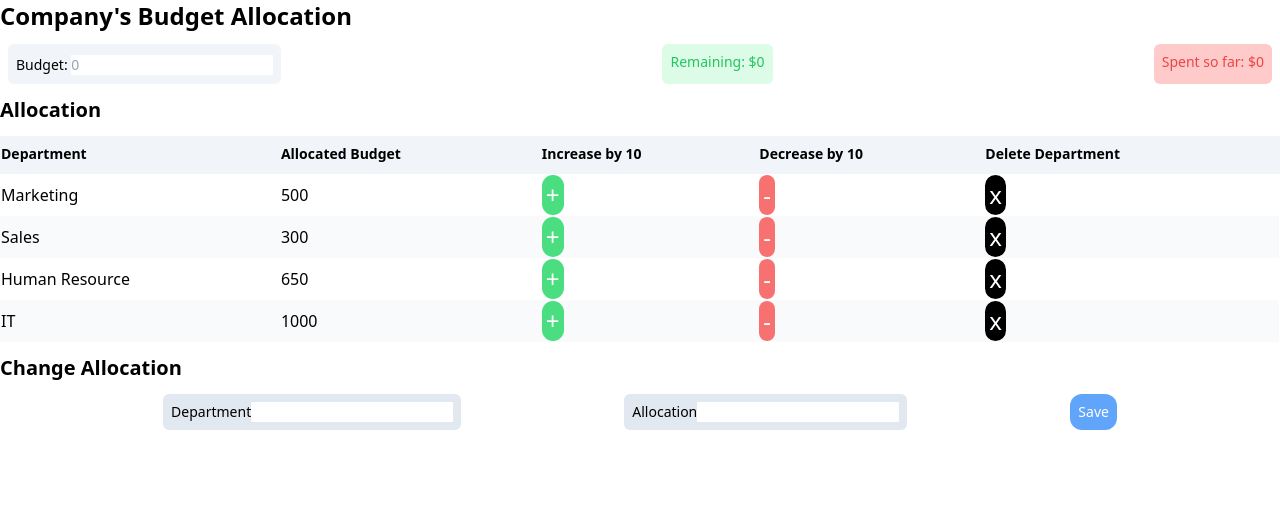
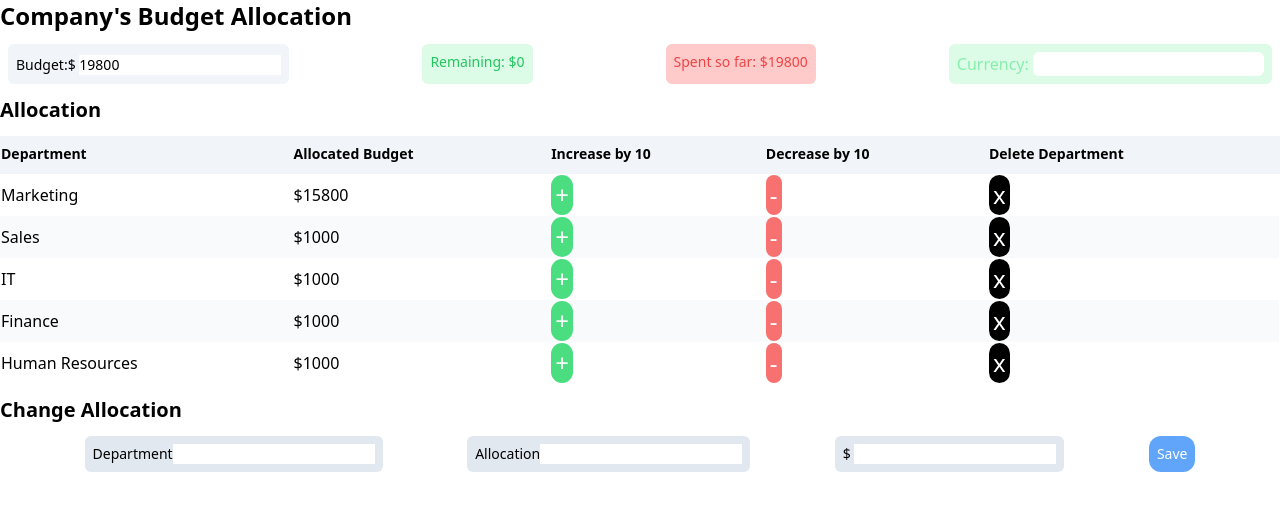
Before and after one commit to Unomars4/company-budget-allocator, a React app: page / in a window 1280 px wide. Shown: the top 510 px of the page. Built offline with nearby package versions, Linux system fonts and the light colour scheme; the HTML template or start-up script is replaced by a standard one.

Commit message:
final refactor

```diff
--- /dev/null
+++ b/data/currencies.ts
@@ -0,0 +1,10 @@
+import {ICurrency} from "../src/types";
+
+const currencies: ICurrency[] = [
+    {name: "Dollar", sign: "$"},
+    {name: "Pound", sign: "£"},
+    {name: "Euro", sign: "€"},
+    {name: "Rupee", sign: "₹"}
+];
+
+export default currencies;
--- a/data/departments.ts
+++ b/data/departments.ts
@@ -1,21 +1,25 @@
-import {Department} from "../src/types";
+import {DepartmentAllocation} from "../src/types";
 
-const data: Department[] = [
+const data: DepartmentAllocation[] = [
     {
         name: "Marketing",
-        amountAllocated: 500,
+        amount: 15800,
     },
     {
         name: "Sales",
-        amountAllocated: 300,
-    },
-    {
-        name: "Human Resource",
-        amountAllocated: 650,
+        amount: 1000,
     },
     {
         name: "IT",
-        amountAllocated: 1000,
+        amount: 1000,
+    },
+    {
+        name: "Finance",
+        amount: 1000,
+    },
+    {
+        name: "Human Resources",
+        amount: 1000,
     }
 ];
 
--- a/src/App.tsx
+++ b/src/App.tsx
@@ -1,4 +1,3 @@
-import {useState} from 'react';
 import Allocator from './components/Allocator';
 import ChangeAllocation from './components/ChangeAllocation';
 import TableAllocation from './components/TableAllocation';
--- a/src/components/Allocator.tsx
+++ b/src/components/Allocator.tsx
@@ -1,24 +1,71 @@
+import {useEffect} from "react";
 import {useBudgetStore} from "../store";
+import {ICurrency} from "../types";
+import {getTotalSpent} from "../utils";
+import currencies from "../../data/currencies";
 
 const Allocator = () => {
     const budget = useBudgetStore((state) => state.budget);
-    const spent = useBudgetStore((state) => state.spent);
+    const spent = getTotalSpent(useBudgetStore((state) => state.data));
+    const updateBudget = useBudgetStore((state) => state.updateBudget);
+    const currency = useBudgetStore((state) => state.currency);
+    const updateCurr = useBudgetStore((state) => state.updateCurrency);
+    const remaining = budget - spent;
 
+    useEffect(() => {
+        updateBudget(spent);
+    }, []);
+
+    const currencyHandler = (event: React.SyntheticEvent) => {
+        event.preventDefault();
+        const currency = event.target.value;
+        updateCurr(currency);
+    }
+
+    const budgetHandler = (event: React.SyntheticEvent) => {
+        event.preventDefault();
+        if (event.target.value > 20000) {
+            window.alert(`Budget cannot exceed ${currency}20000`);
+            return;
+        }
+
+        if (event.target.value < spent) {
+            window.alert(`Budget cannot be lower than spending`);
+            return;
+        }
+        updateBudget(Number(event.target.value));
+    }
 
     return (
         <section className='flex flex-row justify-between my-3'>
             <article className='p-2 mx-2 rounded-md bg-slate-100 min-w-fit'>
                 <label className='text-sm'>
-                    Budget: <input type="number" min={0} placeholder="0" onChange={(e) => updateBudget(Number(e.target.value))} />
+                    Budget:{currency} <input type="number" min={0} placeholder="0" value={budget} onChange={budgetHandler} />
                 </label>
             </article>
             <article className='p-2 mx-2 rounded-md bg-green-100 min-w-fit'>
-                <p className='text-green-500 text-sm'>Remaining: ${budget} </p>
+                <p className='text-green-500 text-sm'>Remaining: {currency}{remaining} </p>
             </article>
             <article className='p-2 mx-2 rounded-md bg-red-200 min-w-fit'>
-                <p className='text-red-500 text-sm'>Spent so far: ${spent}</p>
+                <p className='text-red-500 text-sm'>Spent so far: {currency}{spent}</p>
             </article>
-        </section>
+            <article className='p-2 mx-2 rounded-md bg-green-100 text-green-300 min-w-fit'>
+                <label htmlFor="currency">Currency: </label>
+                <input className="rounded-md" id="currency" name="currency" type="text" list="currencies" onChange={currencyHandler} />
+                <datalist id="currencies">
+                    <select>
+                        {currencies.map((v: ICurrency, i) => {
+                            if (i === 0) {
+                                return (<option key={v.sign} value={`${v.sign} ${v.name}`} selected></option>);
+                            }
+                            return (
+                                <option key={v.sign} value={`${v.sign} ${v.name}`} ></option>
+                            );
+                        })}
+                    </select>
+                </datalist>
+            </article>
+        </section >
     )
 }
 
--- a/src/components/ChangeAllocation.tsx
+++ b/src/components/ChangeAllocation.tsx
@@ -1,16 +1,29 @@
 import {useBudgetStore} from "../store";
-import {Department} from "../types";
+import {DepartmentAllocation} from "../types";
+import {getTotalSpent} from "../utils";
 
 const ChangeAllocation = () => {
-    const departments: Department[] = useBudgetStore((state) => state.data);
+    const departments: DepartmentAllocation[] = useBudgetStore((state) => state.data);
+    const currency: string = useBudgetStore((state) => state.currency);
+    const budget = useBudgetStore((state) => state.budget);
+    const spent = getTotalSpent(useBudgetStore((state) => state.data));
+    const remaining = budget - spent;
+    const updateDepAllocation = useBudgetStore((state) => state.updateDepAllocation);
 
     const saveAllocation = (event: React.SyntheticEvent) => {
         event.preventDefault();
+        const {department, allocation, amount} = event.target;
+
+        if (Number(amount.value) > remaining) {
+            window.alert(`The amount cannot exceed remaining funds ${currency}${remaining}`);
+            return;
+        }
+        updateDepAllocation(department.value, allocation.value, amount.value);
     }
 
     return (
         <section>
-            <form className="flex flex-row justify-evenly">
+            <form onSubmit={saveAllocation} className="flex flex-row justify-evenly">
                 <div className="bg-slate-200 text-sm p-2 rounded-md">
                     <label htmlFor="department">Department</label>
                     <input id="department" name="department" type="text" list="departments" />
@@ -23,15 +36,19 @@ const ChangeAllocation = () => {
                     </datalist>
                 </div>
                 <div className="bg-slate-200 text-sm p-2 rounded-md">
-                    <label>Allocation</label>
+                    <label htmlFor="allocation">Allocation</label>
                     <input id="allocation" name="allocation" type="text" list="allocations" />
                     <datalist id="allocations">
                         <select>
                             <option value="Add"></option>
+                            <option value="Remove"></option>
                         </select>
                     </datalist>
                 </div>
-                <button onClick={saveAllocation} className="p-2 rounded-xl text-sm bg-blue-400 text-white" type="submit">Save</button>
+                <div className="bg-slate-200 text-sm p-2 rounded-md">
+                    {currency} <input min={1} id="amount" name="amount" type="number" autoSave="false" autoComplete="false" />
+                </div>
+                <button className="p-2 rounded-xl text-sm bg-blue-400 text-white" type="submit">Save</button>
             </form>
         </section>
     );
--- a/src/components/TableAllocation.tsx
+++ b/src/components/TableAllocation.tsx
@@ -1,8 +1,38 @@
 import {useBudgetStore} from "../store";
-import {Department} from "../types";
+import {DepartmentAllocation} from "../types";
+import {getEventData, getTotalSpent} from "../utils";
 
 const TableAllocation = () => {
-    const departments: Department[] = useBudgetStore((state) => state.data);
+    const departments: DepartmentAllocation[] = useBudgetStore((state) => state.data);
+    const budget = useBudgetStore((state) => state.budget);
+    const spent = getTotalSpent(useBudgetStore((state) => state.data));
+    const remaining = budget - spent;
+    const incrBy10: (index: number) => void = useBudgetStore((state) => state.incrDepBy10);
+    const decrBy10: (index: number) => void = useBudgetStore((state) => state.decrDepBy10);
+    const currency: string = useBudgetStore((state) => state.currency);
+    const removeDept: (dept: string) => void = useBudgetStore((state) => state.removeDept);
+
+    const handleIncr = (event: React.SyntheticEvent): void => {
+        event.preventDefault();
+        if (remaining < 10) {
+            window.alert(`Cannot exceed remaining budget ${currency}${remaining}`);
+            return;
+        }
+        const index = Number(getEventData(event, "index"));
+        incrBy10(index);
+    }
+
+    const handleDecr = (event: React.SyntheticEvent): void => {
+        event.preventDefault();
+        const index = Number(getEventData(event, "index"));
+        decrBy10(index);
+    }
+
+    const handleDelete = (event: React.SyntheticEvent): void => {
+        event.preventDefault();
+        const name = String(getEventData(event, "name"));
+        removeDept(name);
+    }
 
     return (
         <section className="mb-3">
@@ -17,21 +47,21 @@ const TableAllocation = () => {
                     </tr>
                 </thead>
                 <tbody>
-                    {departments ? departments.map(d => (
+                    {departments.map((d: DepartmentAllocation, i) => (
                         <tr className="odd:bg-white even:bg-slate-50" key={d.name}>
                             <td>{d.name}</td>
-                            <td>{d.amountAllocated}</td>
+                            <td>{currency}{d.amount}</td>
                             <td>
-                                <button className="p-1 rounded-full text-white text-center text-2xl bg-green-400" type="button">+</button>
+                                <button className="p-1 rounded-full text-white text-center text-2xl bg-green-400" type="button" data-index={i} data-name={d.name} onClick={handleIncr}>+</button>
                             </td>
                             <td>
-                                <button className="p-1 rounded-full text-white text-center text-2xl bg-red-400" type="button">-</button>
+                                <button className="p-1 rounded-full text-white text-center text-2xl bg-red-400" type="button" data-index={i} data-name={d.name} onClick={handleDecr}>-</button>
                             </td>
                             <td>
-                                <button className="p-1 rounded-full text-white text-center text-2xl bg-black" type="button">x</button>
+                                <button className="p-1 rounded-full text-white text-center text-2xl bg-black" type="button" data-name={d.name} onClick={handleDelete}>x</button>
                             </td>
                         </tr>
-                    )) : null}
+                    ))}
                 </tbody>
             </table>
         </section>
--- a/src/hooks/index.ts
+++ /dev/null
@@ -1,18 +0,0 @@
-import {useBudgetStore} from "../store";
-import {InputField} from "../types";
-
-export const useInputField = (type: string): InputField => {
-
-    const onChange = (event: React.SyntheticEvent) => {
-
-        if (typeof value === 'number') {
-            return;
-        }
-    };
-
-    return {
-        type,
-        onChange,
-        value
-    }
-}
--- a/src/store/index.ts
+++ b/src/store/index.ts
@@ -4,8 +4,12 @@ import {State, Actions} from "../types";
 
 export const useBudgetStore = create<State & Actions>()((set) => ({
     data: data,
-    budget: 0,
-    spent: 0,
-    setBudget: (amt: number) => set((state) => ({budget: amt})),
-    calcSpent: () => set((state) => ({spent: state.budget - state.data.reduce((p, c) => p + c.amountAllocated, 0)}))
+    budget: 20000,
+    currency: "$",
+    updateBudget: (amt) => set((state) => ({budget: amt})),
+    incrDepBy10: (index) => set((state) => ({data: [{name: state.data[index].name, amount: state.data[index].amount + 10}, ...state.data.filter((d, i) => i !== index)]})),
+    decrDepBy10: (index) => set((state) => ({data: [{name: state.data[index].name, amount: state.data[index].amount - 10}, ...state.data.filter((d, i) => i !== index)]})),
+    removeDept: (dept) => set((state) => ({data: state.data.filter(d => d.name !== dept)})),
+    updateDepAllocation: (dept, alloc, amt) => set((state) => ({data: [{name: dept, amount: Number(amt)}, ...state.data.filter(d => d.name !== dept)]})),
+    updateCurrency: (v) => set((state) => ({currency: v.split(" ")[0]}))
 }));
--- /dev/null
+++ b/src/utils/index.ts
@@ -0,0 +1,15 @@
+import {DepartmentAllocation} from "../types";
+
+export const getEventData = (event: React.SyntheticEvent, type: string): string | number | undefined => {
+    if (type === "name") {
+        return event.target.dataset.name;
+    } else if (type === "index") {
+        return event.target.dataset.index;
+    } else {
+        return;
+    }
+}
+
+export const getTotalSpent = (data: DepartmentAllocation[]): number => {
+    return data.map(d => d.amount).reduce((prev, curr) => prev + curr, 0);
+}
```
Also changed, not shown: src/types.ts (+17 -6 lines).
